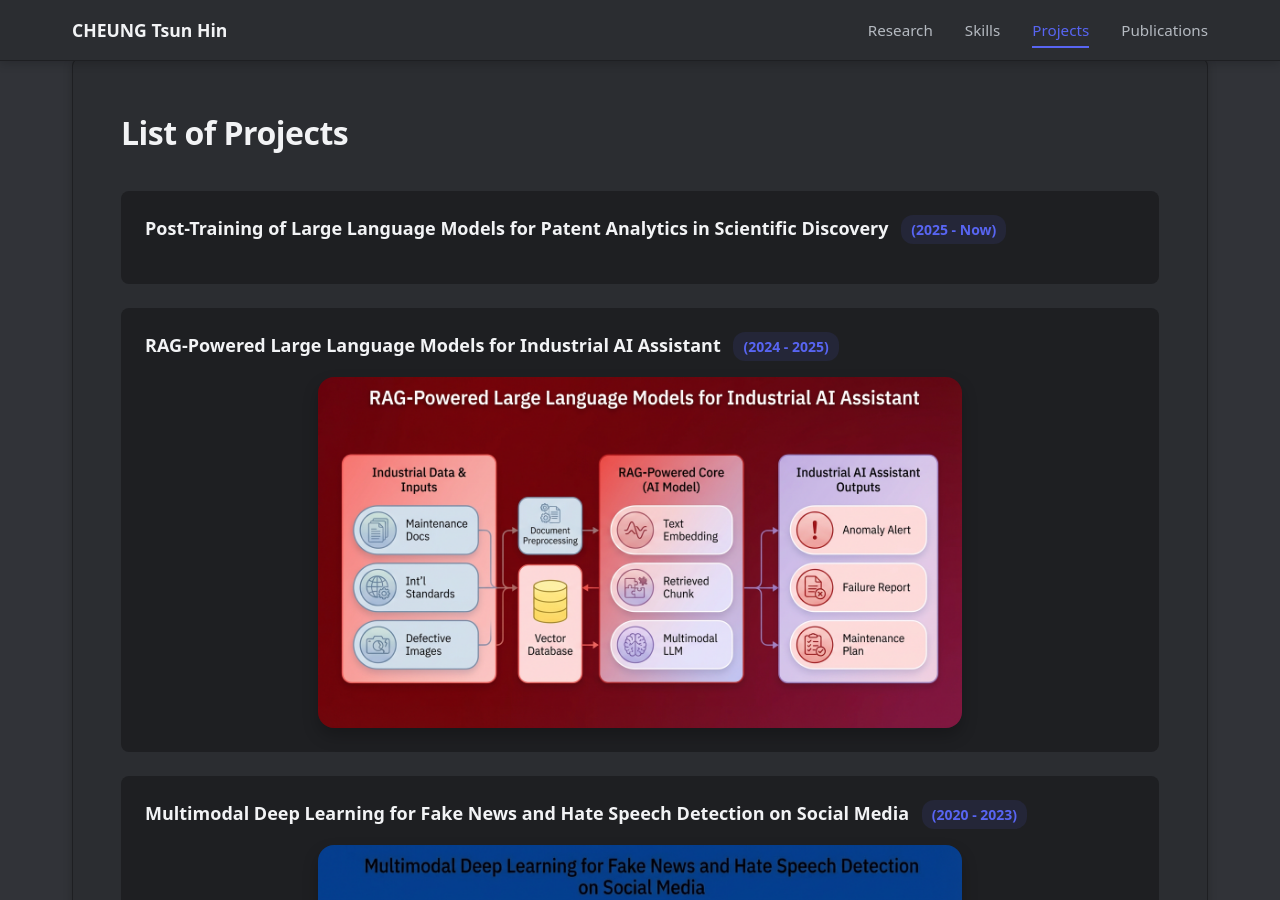
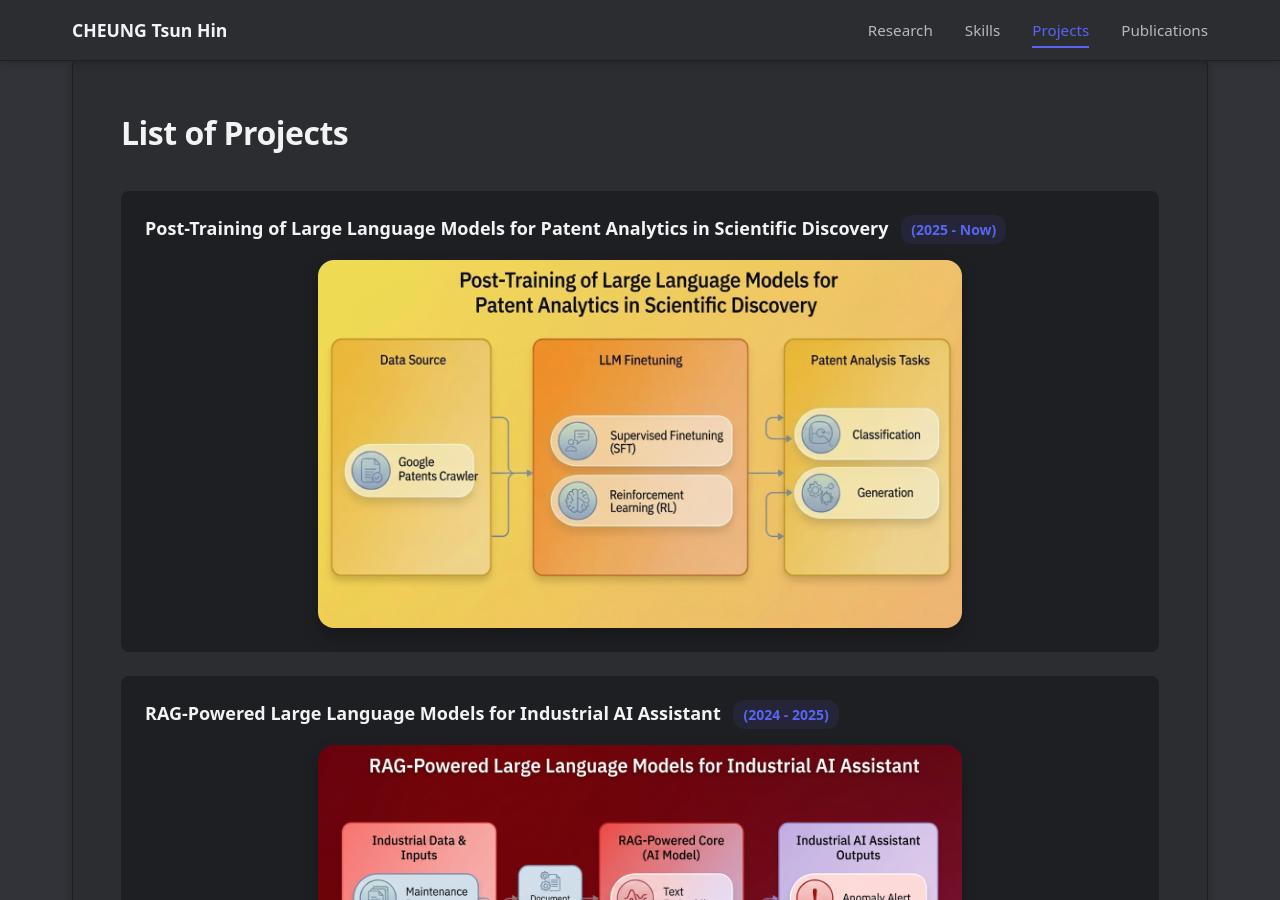
Before and after one commit to thcheung/thcheung.github.io, a Jekyll site: the page built from index.markdown, in a window 1280 px wide and 900 px high, scrolled down 978 px. Built offline with Jekyll 4.4.1, drawn with Linux system fonts in a browser that asks for light colours; some web fonts are replaced.

Commit message:
update figures

```diff
--- a/_layouts/home.html
+++ b/_layouts/home.html
@@ -641,6 +641,7 @@
               <span class="p-duration">(2025 - Now)</span>
             </h3>
           </div>
+          <img src="assets/p4.png" alt="Post-Training of Large Language Models for Patent Analytics" class="project-image" />
         </li>
         <li>
           <div class="project-header">
```
Also changed, not shown: assets/p4.png (added).
